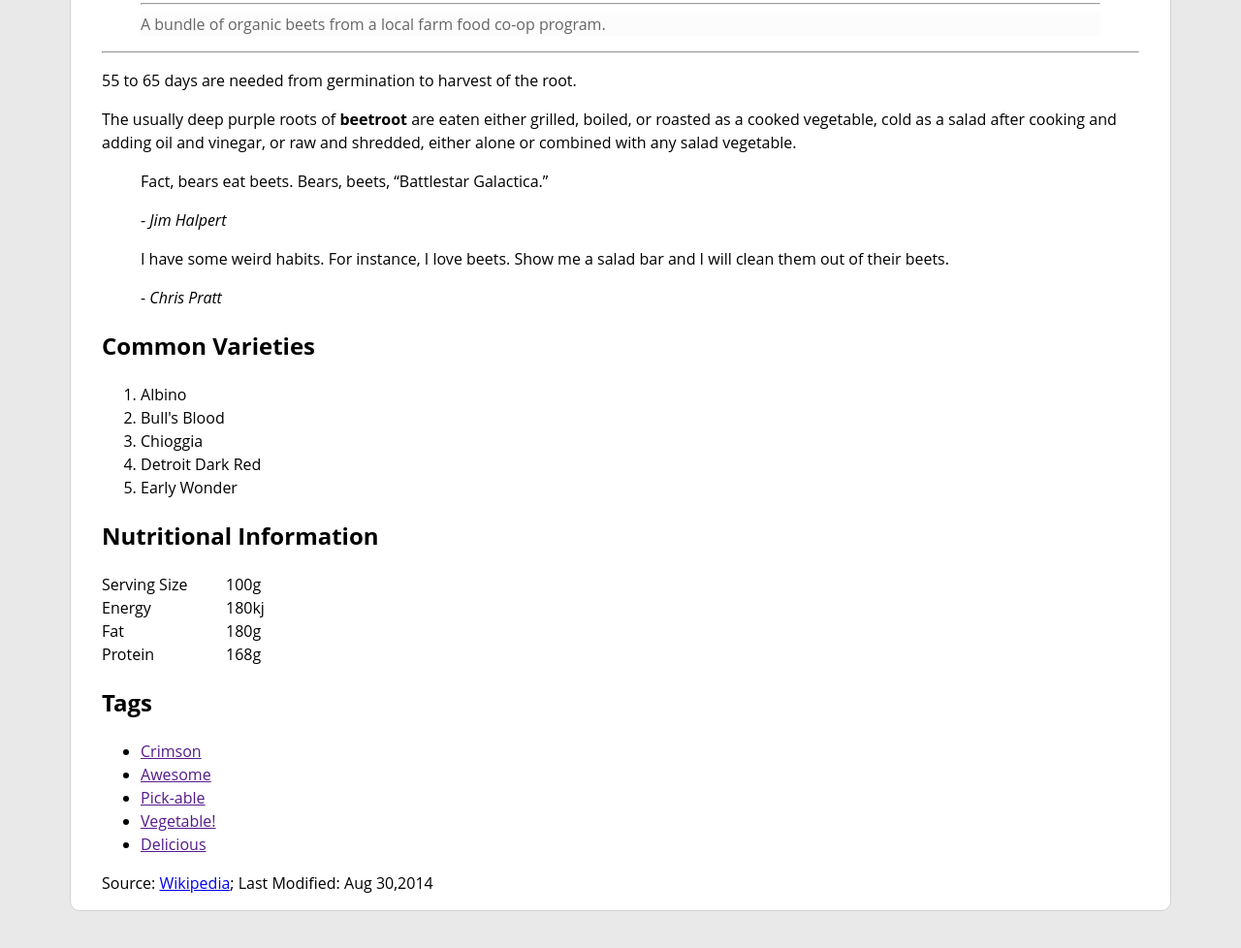
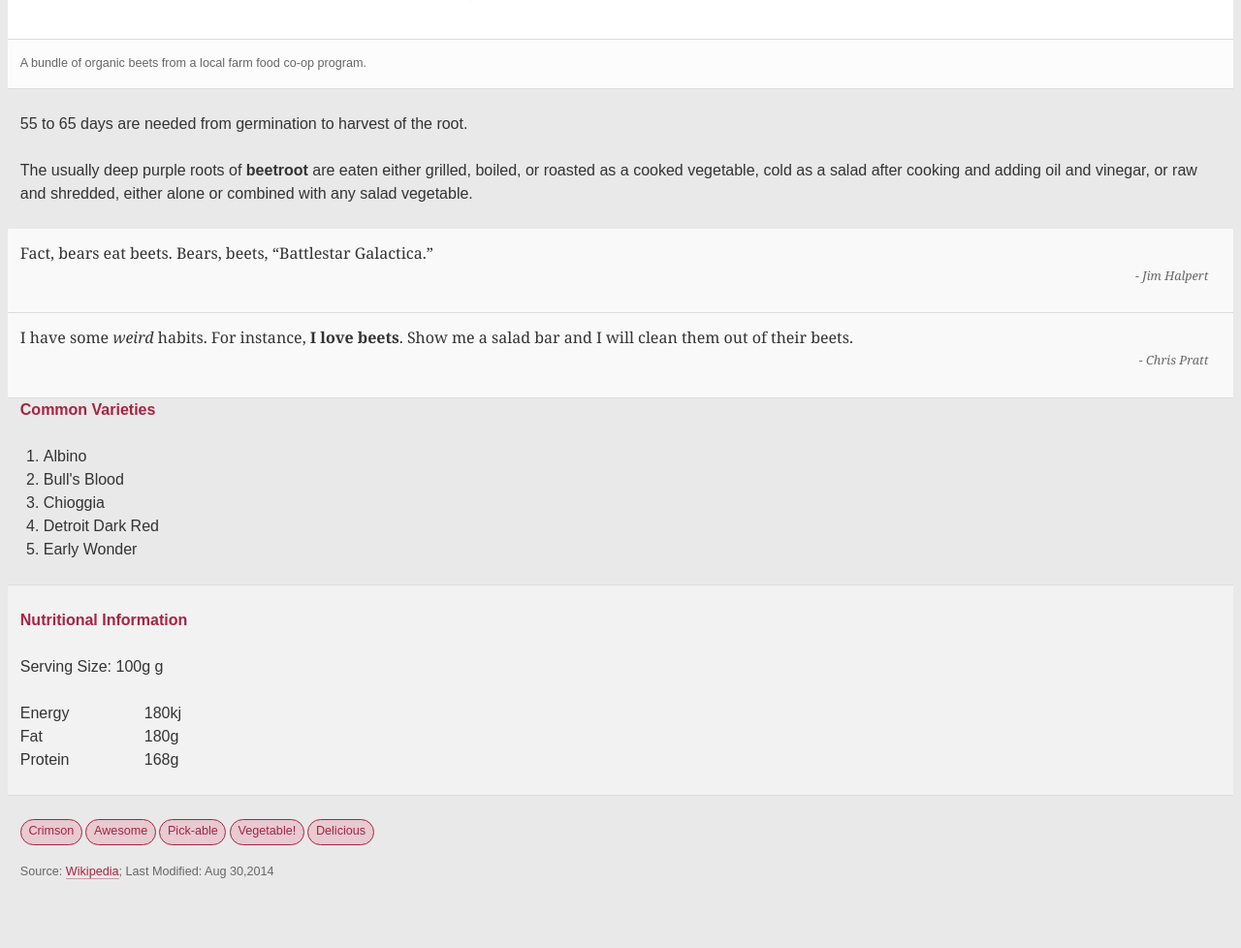
Before and after one commit to shelleybabij/dsn1678-exercise-0, a plain HTML site: page index.html in a window 1280 px wide. Shown: the part 824-1802 px from the top of the page at 97% size. After the commit the page ends 1757 px from the top, so only its background shows below. Drawn offline with Linux system fonts and the light colour scheme.

Commit message:
exercise-0

```diff
--- a/css/general.css
+++ b/css/general.css
@@ -1,47 +1,203 @@
-@charset "UTF-8";
+@-moz-viewport { width: device-width; scale: 1; }
+@-ms-viewport { width: device-width; scale: 1; }
+@-o-viewport { width: device-width; scale: 1; }
+@-webkit-viewport { width: device-width; scale: 1; }
+@viewport { width: device-width; scale: 1; }
 
 html {
-	font: normal 100%/1.5 "open sans", sans-serif;
-  background-color:#e9e9e9;
-  margin: 4rem;
+  box-sizing: border-box;
+
+	background-color: #e9e9e9;
+
+  color: #333;
+  font: normal 100%/1.5 sans-serif;
+  -moz-text-size-adjust: 100%;
+  -ms-text-size-adjust: 100%;
+  -webkit-text-size-adjust: 100%;
+  text-size-adjust: 100%;
 }
 
-body {
-	background-color:#fff;
-	border-radius:10px;
-	border:1px solid #d1d1d1;
-	padding-left:2rem;
-	padding-right:2rem;
+*, *:before, *:after {
+  box-sizing: inherit;
+}
+
+img {
+  display: block;
+  width: 100%;
+}
+
+a,
+a:link,
+a:visited {
+  border-bottom: 1px solid rgba(165, 36, 67, 0.4);
+
+  color: #a52443;
+  text-decoration: none;
+}
+
+a:hover,
+a:focus,
+a:active {
+  background-color: #a52443;
+  color: #fff;
+}
+
+header {
+  padding: 0.8em;
 }
 
 h1 {
-	color:#a22544;
+  margin: 0;
+
+  color: #a52443;
+  font-size: 1.125rem;
+  line-height: 1.3333;
 }
 
-img {
-	width:100%;
+h2 {
+  margin: 0 0 1.5rem;
+
+  color: #a52443;
+  font-size: 1rem;
+}
+
+p {
+  margin: 0 0 1.5rem;
+  padding: 0;
+}
+
+ul, ol {
+  margin-top: 0;
+  margin-bottom: 1.5rem;
+}
+
+ol {
+  padding-left: 1.5em;
+}
+
+.content {
+  padding: 0 0.8em;
+}
+
+figure {
+  margin: 0 0 1.5rem;
+  padding: 0;
+
+  border-bottom: 1px solid #ddd;
+  border-top: 1px solid #ddd;
 }
 
 figcaption {
-	color:#666666;
+  padding: 0.8rem;
+
+  background-color: #fcfcfc;
+  border-top: 1px solid #ddd;
+
+  color: #666;
+  font-size: 0.7901rem;
+  line-height: 1.8984;
 }
 
-.caption {
-	background-color:#fcfcfc;
+.quote-group {
+  margin-bottom: 1.5rem;
+
+  border-top: 1px solid #ddd;
+}
+
+blockquote {
+  margin: 0;
+  padding: 0.8em;
+
+  background-color: #f9f9f9;
+  border-bottom: 1px solid #ddd;
+
+  font-family: Georgia,serif;
+}
+
+blockquote p {
+  margin: 0;
+}
+
+blockquote footer {
+  color: #666;
+  font-size: 0.7901rem;
+  line-height: 1.8984;
+  text-align: right;
+}
+
+aside {
+  margin: 0 0 1.5rem;
+  padding: 1.5rem 0.8em;
+
+  background-color: #f2f2f2;
+  border-bottom: 1px solid #ddd;
+  border-top: 1px solid #ddd;
 }
 
 dl {
-	overflow:hidden;
+  margin: 0;
+  overflow: hidden;
+  padding: 0;
 }
 
 dt {
-	float:left;
-	clear:left;
-	width: 8em;
+  clear: left;
+  float: left;
+  margin: 0;
+  padding: 0;
+  width: 8em;
 }
 
 dd {
-	float:left;
-	margin:0;
-	padding:0;
+  float: left;
+  margin: 0;
+  padding: 0;
 }
+
+.visually-hidden {
+  display: none;
+}
+
+.tags {
+  margin: 0 0 1em;
+  padding: 0;
+
+  list-style-type: none;
+}
+
+.tags > li {
+  display: inline-block;
+  margin-bottom: 0.3em;
+}
+
+.tags a,
+.tags a:link,
+.tags a:visited {
+  display: inline-block;
+  padding: 0 0.6em 0.1em;
+
+  background-color: #e8cad1;
+  border: 1px solid #a52443;
+  border-radius: 1.4em;
+
+  color: #a52443;
+}
+
+.tags a:hover,
+.tags a:focus,
+.tags a:active {
+  background-color: #a52443;
+  color: #fff;
+}
+
+footer {
+  padding: 0 0.8rem 0.8rem;
+
+  color: #666;
+  font-size: 0.7901rem;
+  line-height: 1.8984;
+}
+
+footer p {
+  margin: 0;
+}
--- a/index.html
+++ b/index.html
@@ -3,27 +3,29 @@
 <head>
 	<meta charset="utf-8">
 	<title>Beets</title>
+	<meta name="viewport" content="width=device-width,initial-scale=1">
 	<link href="css/general.css" rel="stylesheet">
 </head>
 <body>
 
-	<h1>Beetroot <i>(Beta vulgaris)</i></h1>
-		<hr>
+	<main>
+		<header>
+			<h1>Beetroot (<i>Beta vulgaris</i>)</h1>
+		</header>
+
 		<figure>
 			<img src="images/beets.jpg" alt="beets">
-		<hr>
-		<div class="caption">
 			<figcaption> A bundle of organic beets from a local farm food co-op program.</figcaption>
-		</div>
 		</figure>
-	<hr>
 
-		<p>55 to 65 days are needed from germination to harvest of the root.</p>
-
+		<div class="content">
+		<p><time datetime="PD60">55 to 65</time> days are needed from germination to harvest of the root.</p>
 		<p>The usually deep purple roots of <strong>beetroot</strong> are eaten either grilled, boiled, or roasted as a
 		cooked vegetable, cold as a salad after cooking and adding oil and vinegar, or raw and
 		shredded, either alone or combined with any salad vegetable.</p>
+		</div>
 
+		<div class="quotegroup">
 			<blockquote>
 				<p>Fact, bears eat beets. Bears, beets, “Battlestar Galactica.”</p>
 				<footer>
@@ -32,15 +34,16 @@
 			</blockquote>
 
 		<blockquote>
-			<p>I have some weird habits. For instance, I love beets. Show me a salad bar and I will
-			clean them out of their beets.
+			<p>I have some <em>weird</em> habits. For instance, <strong>I love beets</strong>. Show me a salad bar and I will
+			clean them out of their beets.</p>
 			<footer>
-				- <cite>Chris Pratt</cite>
+				- <cite>Chris Pratt</cite></footer>
 			</blockquote>
-			</footer>
+		</div>
 
+
+		<div class="content">
 			<h2>Common Varieties</h2>
-
 				<ol>
 					<li>Albino</li>
 					<li>Bull's Blood</li>
@@ -48,14 +51,12 @@
 					<li>Detroit Dark Red</li>
 					<li>Early Wonder</li>
 				</ol>
+		</div>
 
+		<aside>
 			<h2>Nutritional Information</h2>
-
+				<p>Serving Size: <data value="100g">100g</data> g</p>
 				<dl>
-			<dt>Serving Size</dt>
-			<dd>
-				<data value="100g">100g</data>
-			</dd>
 				<dt>Energy</dt>
 					<dd>
 						<data value="180">180kj</data>
@@ -69,10 +70,11 @@
 						<data value="1.68">168g</data>
 					</dd>
 			</dl>
+		</aside>
 
-		<h2>Tags</h2>
-
-			<ul>
+		<footer>
+			<h2 class="visually-hidden">Tags</h2>
+				<ul class="tags">
 					<li><a href "#">Crimson</a></li>
 					<li><a href "#">Awesome</a></li>
 					<li><a href "#">Pick-able</a></li>
@@ -80,9 +82,9 @@
 					<li><a href "#">Delicious</a></li>
 				</ul>
 
-		<footer>
-			<p>Source: <a href= "#">Wikipedia</a>; Last Modified: <time datetime="2014-08-30">Aug 30,2014</time></p>
+				<p>Source: <a href= "http://en.wikipedia.org/wiki/Beetroot">Wikipedia</a>; Last Modified: <time datetime="2014-08-30">Aug 30,2014</time></p>
 		</footer>
+		</main>
 
 </body>
 </html>
```
Also changed, not shown: assets/design.png (added), 1 other file. Lines whose indentation alone changed are shown as unchanged.
